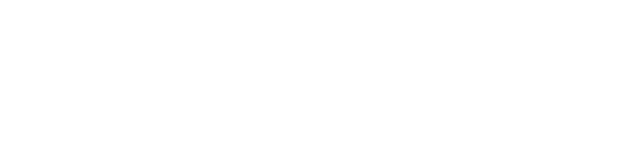
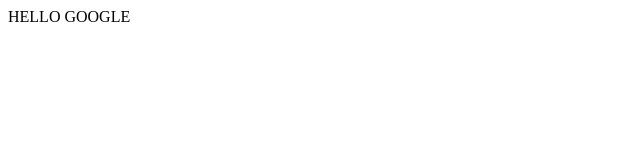
Before and after one commit to shrutikaharpale/process_mgmt, a plain HTML site: page index.html in a window 1280 px wide. Shown: the whole page, without its empty margins (0-640 px from the left). Drawn offline with Linux system fonts and the light colour scheme.

Commit message:
index.html file updated

```diff
--- a/index.html
+++ b/index.html
@@ -1,3 +1,5 @@
 <html>
-<title>HELLO </title>
+<body>
+<p>HELLO GOOGLE </p>
+</body>
 </html>
```
